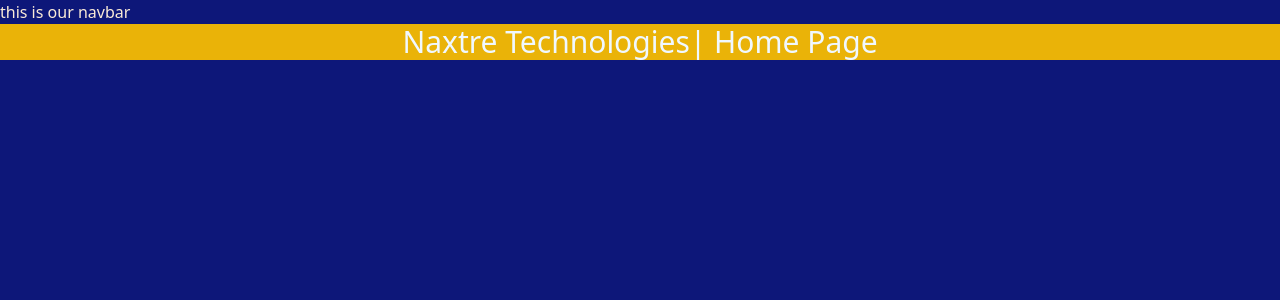
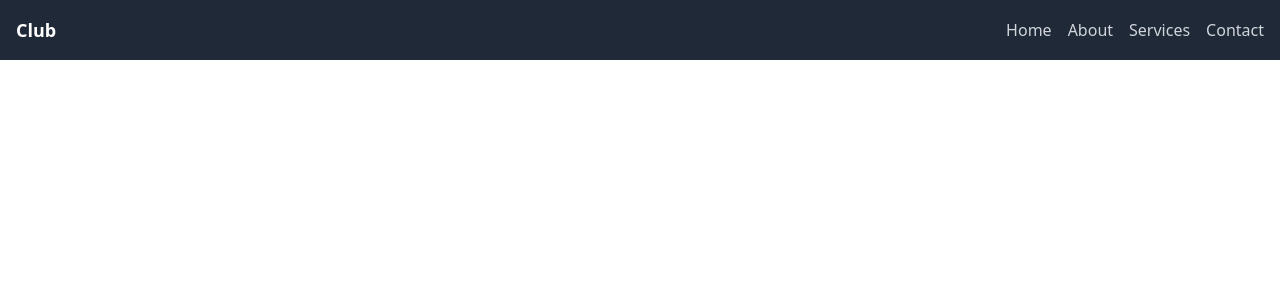
Before and after one commit to sourav250301/Django-Learning, a Django app: page / in a window 1280 px wide. Shown: the top 300 px of the page. Run offline with Django 4.2, Linux system fonts and the light colour scheme; some libraries are stand-ins or nearby versions.

Commit message:
day 5 learning

```diff
--- a/naxtre_club/naxtre_club/views.py
+++ b/naxtre_club/naxtre_club/views.py
@@ -12,7 +12,3 @@
 def contacts(request):
     #return HttpResponse("this is contacts")
     return render(request, 'website/contacts.html')
-
-def details(request,domain_id):
-    projects = get_object_or_404(developer,pk=domain.id)
-    return render(request, 'web/detail.html', {'projects': projects})
--- a/naxtre_club/static/styles.css
+++ b/naxtre_club/static/styles.css
@@ -1,10 +1,3 @@
 body{
-    background-color: rgb(13, 23, 121);
-    color: antiquewhite;
+    background-color: white;
 }
-h1{
-    font: bold;
-    font-size: 2em;
-    color: aliceblue;
-    text-align: center;
-}
--- a/naxtre_club/templates/layout.html
+++ b/naxtre_club/templates/layout.html
@@ -15,11 +15,25 @@
 
 </head>
 <body>
-    <nav>
-        this is our navbar
+    {% block content %}
+<div class="flex ">
+    <h1 class="text-left">Naxtre Technologies</h1>
+    <nav class="bg-gray-800 p-4">
+        <div class="container mx-auto flex justify-between items-center">
+            <div class="text-white text-lg font-bold">
+                My Website
+            </div>
+            <div>
+                <ul class="flex space-x-4">
+                    <li><a href="#" class="text-gray-300 hover:text-white">Home</a></li>
+                    <li><a href="#" class="text-gray-300 hover:text-white">About</a></li>
+                    <li><a href="#" class="text-gray-300 hover:text-white">Services</a></li>
+                    <li><a href="#" class="text-gray-300 hover:text-white">Contact</a></li>
+                </ul>
+            </div>
+        </div>
     </nav>
-    {% block content %}
-    <h1>Naxtre Technologies| Home Page</h1>
+</div>
     {% endblock %}
 </body>
 </html>
--- a/naxtre_club/templates/website/index.html
+++ b/naxtre_club/templates/website/index.html
@@ -5,5 +5,20 @@
 {% endblock %}
 
 {% block content %}
-<h1 class="bg-yellow-500 text-3xl">Naxtre Technologies| Home Page</h1>
+<nav class="bg-gray-800 p-4">
+    <div class="container mx-auto flex justify-between items-center">
+        <div class="text-white text-lg font-bold">
+            Club
+        </div>
+        <div>
+            <a href="{% url 'about'%}"></a>
+            <ul class="flex space-x-4">
+                <li><a href="#" class="text-gray-300 hover:text-white">Home</a></li>
+                <li><a href="#" class="text-gray-300 hover:text-white">About</a></li>
+                <li><a href="#" class="text-gray-300 hover:text-white">Services</a></li>
+                <li><a href="#" class="text-gray-300 hover:text-white">Contact</a></li>
+            </ul>
+        </div>
+    </div>
+</nav>
 {% endblock %}
--- a/naxtre_club/theme/static/css/dist/styles.css
+++ b/naxtre_club/theme/static/css/dist/styles.css
@@ -858,12 +840,22 @@
   justify-content: center;
 }
 
-.gap-2 {
-  gap: 0.5rem;
+.justify-between {
+  justify-content: space-between;
 }
 
 .gap-4 {
   gap: 1rem;
+}
+
+.space-x-4 > :not([hidden]) ~ :not([hidden]) {
+  --tw-space-x-reverse: 0;
+  margin-right: calc(1rem * var(--tw-space-x-reverse));
+  margin-left: calc(1rem * calc(1 - var(--tw-space-x-reverse)));
+}
+
+.text-wrap {
+  text-wrap: wrap;
 }
 
 .rounded {
@@ -882,9 +874,24 @@
   border-color: transparent;
 }
 
+.bg-black {
+  --tw-bg-opacity: 1;
+  background-color: rgb(0 0 0 / var(--tw-bg-opacity));
+}
+
+.bg-cyan-700 {
+  --tw-bg-opacity: 1;
+  background-color: rgb(14 116 144 / var(--tw-bg-opacity));
+}
+
 .bg-gray-50 {
   --tw-bg-opacity: 1;
   background-color: rgb(249 250 251 / var(--tw-bg-opacity));
+}
+
+.bg-gray-800 {
+  --tw-bg-opacity: 1;
+  background-color: rgb(31 41 55 / var(--tw-bg-opacity));
 }
 
 .bg-lime-400 {
@@ -892,19 +899,19 @@
   background-color: rgb(163 230 53 / var(--tw-bg-opacity));
 }
 
+.bg-orange-600 {
+  --tw-bg-opacity: 1;
+  background-color: rgb(234 88 12 / var(--tw-bg-opacity));
+}
+
+.bg-red-500 {
+  --tw-bg-opacity: 1;
+  background-color: rgb(239 68 68 / var(--tw-bg-opacity));
+}
+
 .bg-rose-500 {
   --tw-bg-opacity: 1;
   background-color: rgb(244 63 94 / var(--tw-bg-opacity));
-}
-
-.bg-yellow-500 {
-  --tw-bg-opacity: 1;
-  background-color: rgb(234 179 8 / var(--tw-bg-opacity));
-}
-
-.bg-zinc-400 {
-  --tw-bg-opacity: 1;
-  background-color: rgb(161 161 170 / var(--tw-bg-opacity));
 }
 
 .bg-slate-400 {
@@ -1007,9 +999,19 @@
   letter-spacing: 0em;
 }
 
+.text-black {
+  --tw-text-opacity: 1;
+  color: rgb(0 0 0 / var(--tw-text-opacity));
+}
+
 .text-white {
   --tw-text-opacity: 1;
   color: rgb(255 255 255 / var(--tw-text-opacity));
+}
+
+.text-gray-300 {
+  --tw-text-opacity: 1;
+  color: rgb(209 213 219 / var(--tw-text-opacity));
 }
 
 .shadow-md {
--- a/naxtre_club/web/models.py
+++ b/naxtre_club/web/models.py
@@ -1,3 +1,4 @@
+from email.policy import default
 from django.db import models
 from django.utils import timezone
 
@@ -19,3 +20,7 @@
 
     def __str__(self):
         return self.name
+
+    class rating(models.Model):
+        rate =models.IntegerField()
+        review =models.TextField(default="")
--- a/naxtre_club/web/urls.py
+++ b/naxtre_club/web/urls.py
@@ -3,5 +3,6 @@
 
 urlpatterns = [
     path('',views.webin,name='webin'),
-    path('<int:id>/',views.details,name='details'),
+    path('<int:domain_id>/',views.details,name='details'),
+    path('<int:user_id>/',views.ratings,name='ratings'),
 ]
--- a/naxtre_club/web/views.py
+++ b/naxtre_club/web/views.py
@@ -8,5 +8,9 @@
     return render(request,'web/webin.html', {'domains': domains})
 
 def details(request,domain_id):
-    projects = get_object_or_404(developer,pk=id)
+    projects = get_object_or_404(developer,pk=domain_id)
     return render(request, 'web/detail.html', {'projects': projects})
+
+def ratings(request,user_id):
+    reviews = ratings.object.all()
+    return render(request, 'web/detail.html', {'reviews':reviews})
```
Also changed, not shown: other parts of naxtre_club/theme/static/css/dist/styles.css (+25 -54 lines), naxtre_club/static/contact.css (deleted, +0 -10 lines), naxtre_club/static/star.css (deleted, +0 -11 lines), naxtre_club/templates/website/about.html (+15 -3 lines), naxtre_club/templates/website/contacts.html (+15 -1 lines), naxtre_club/web/templates/web/detail.html (+11 -6 lines).
